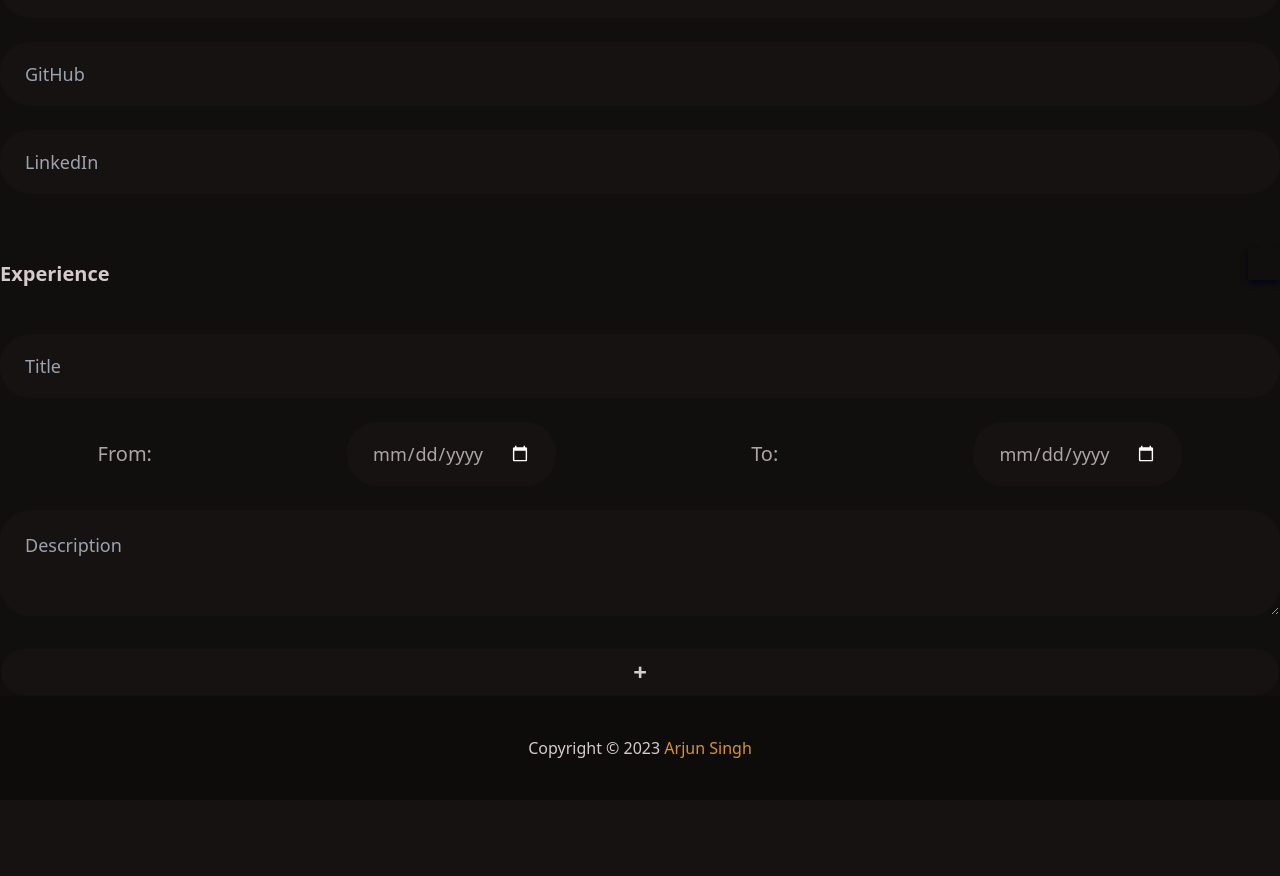
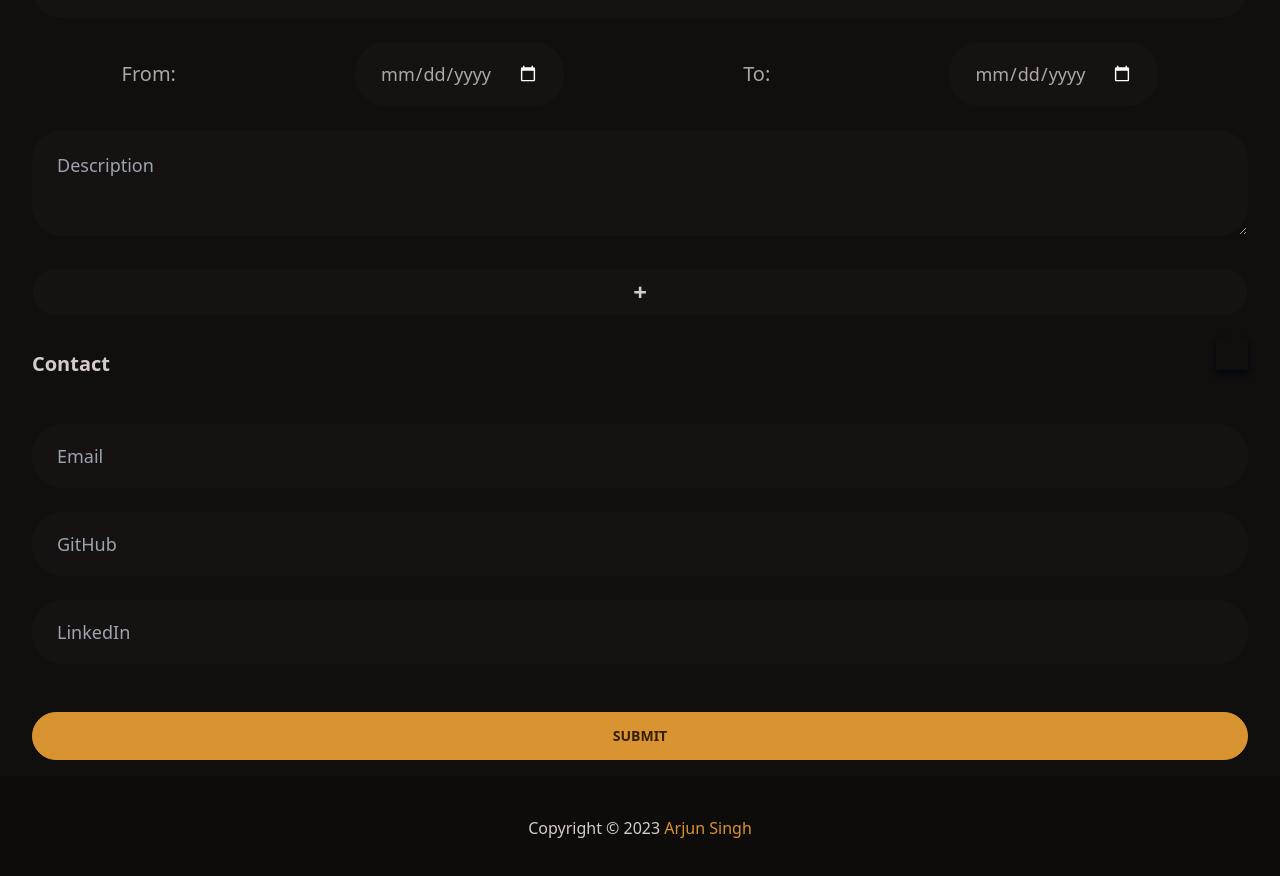
Before and after one commit to dotarjun/CV-Project-React, a React (Create React App) app: page / in a window 1280 px wide. Shown: the part 680-1556 px from the top of the page. Before the commit the page ends 1480 px from the top, so only its background shows below. Built offline with nearby package versions, Linux system fonts and the light colour scheme.

Commit message:
🔥 refactor(main.jsx): remove Projects and Skills components from Main component ✨ feat(main.jsx): add form element to wrap UserInfo, Experience, Contact, and Save components ✨ feat(main.jsx): add submit button to form element

```diff
--- a/src/Components/main.jsx
+++ b/src/Components/main.jsx
@@ -2,19 +2,22 @@ import React from 'react';
 import UserInfo from './Main Components/userInfo';
 import Contact from './Main Components/contact';
 import Experience from './Main Components/experience';
-import Projects from './Main Components/projects';
-import Skills from './Main Components/skills';
+// import Projects from './Main Components/projects';
+// import Skills from './Main Components/skills';
 import Save from './save';
 
 export default function Main() {
   return (
     <main className="bg-neutral min-w-full min-h-full prose">
-      <UserInfo />
-      <Contact />
-      <Experience />
-      <Projects />
-      <Skills />
-      <Save />
+      <form className="mx-8">
+        <UserInfo />
+        <Experience />
+        <Contact />
+        {/* <Projects /> */}
+        {/* <Skills /> */}
+        <Save />
+        <button type="submit" className="btn btn-accent btn-block my-4">Submit</button>
+      </form>
     </main>
   );
 }
```
